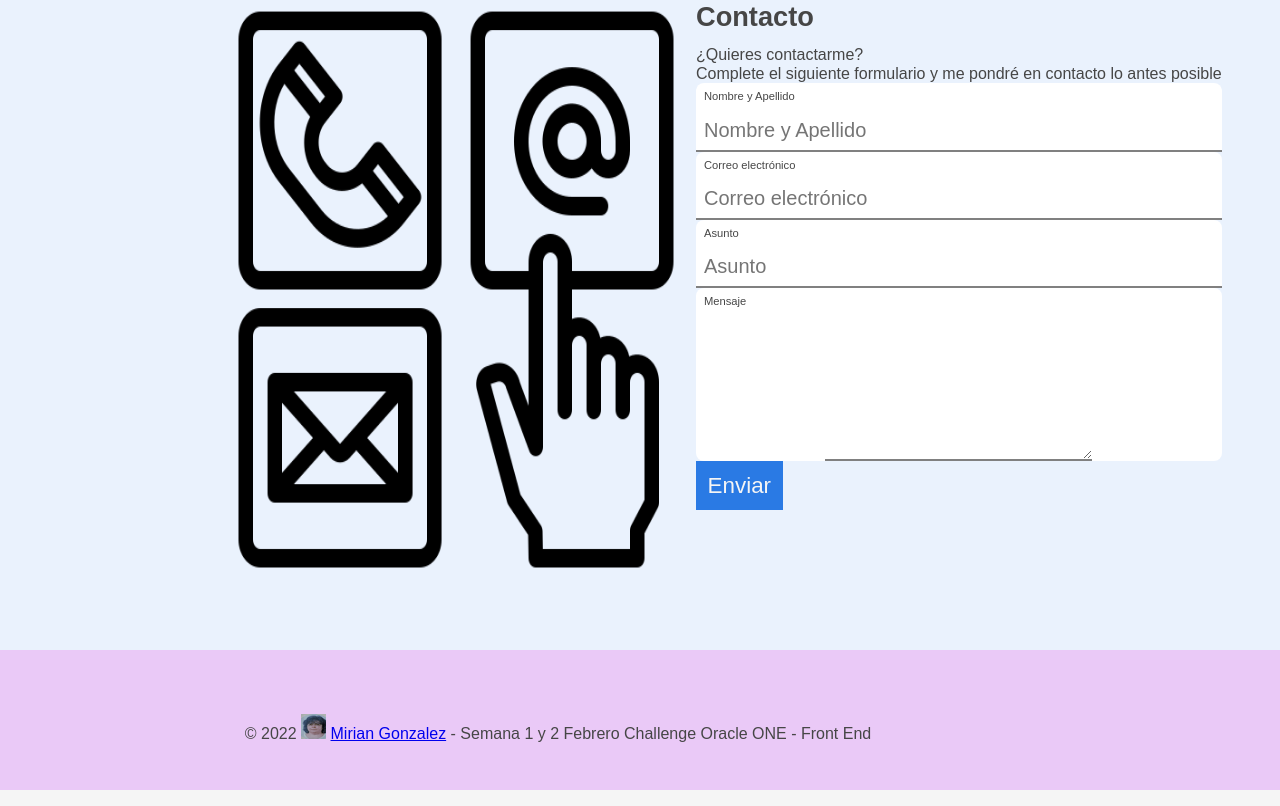
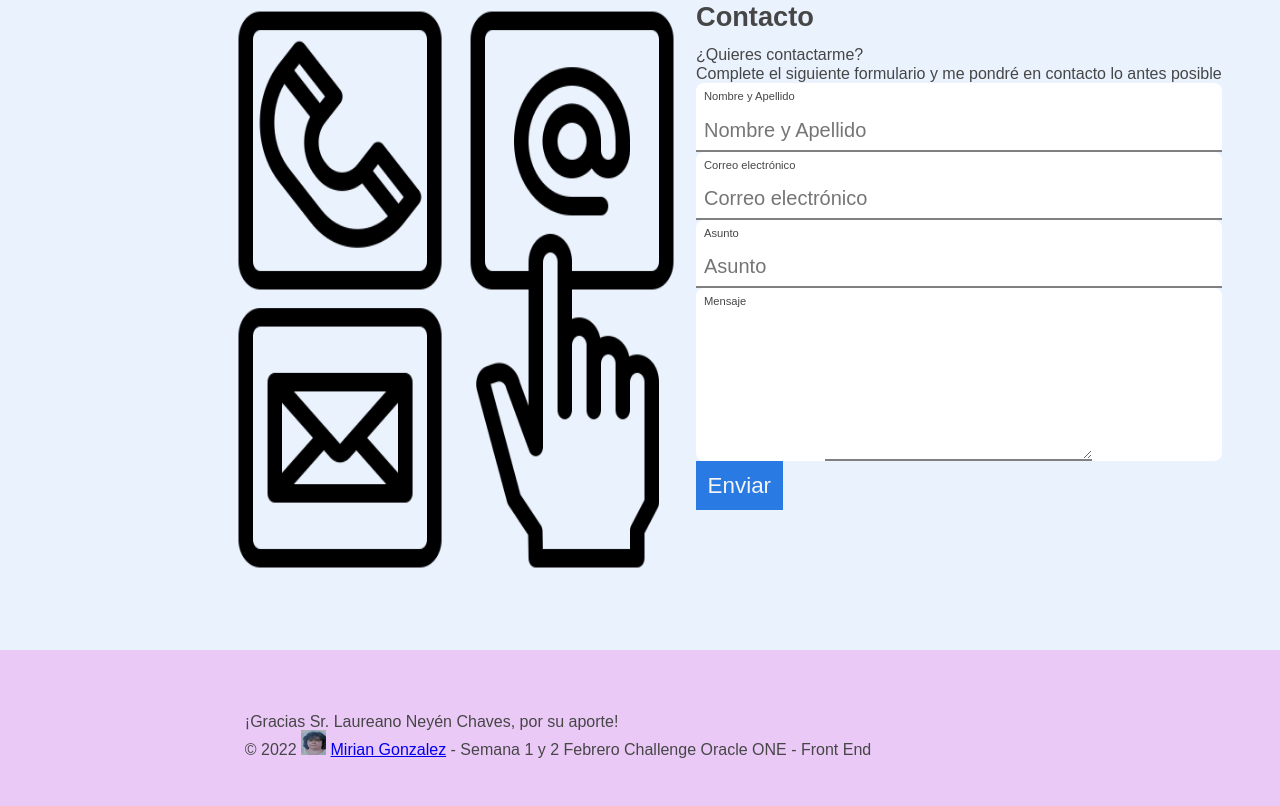
Before and after one commit to mirianGonzalez/Challenge-O-ONE-Front-End, a plain HTML site: page index.html in a window 1280 px wide. Shown: the part 4484-5290 px from the top of the page. Drawn offline with Linux system fonts and the light colour scheme.

Commit message:
Agregue-agradecimiento

```diff
--- a/index.html
+++ b/index.html
@@ -237,6 +237,7 @@
         <footer class="fondo-footer">
             <div class="container-footer">
                 <p class="footer-text"></p>
+                <p>¡Gracias Sr. Laureano Neyén Chaves, por su aporte!</p>
                 <p> &copy; 2022
                     <img alt="foto" src="./imagenes/icono2.png"  width="25" height="25">
                     <a href="https://github.com/mirianGonzalez"> Mirian Gonzalez</a>
```
